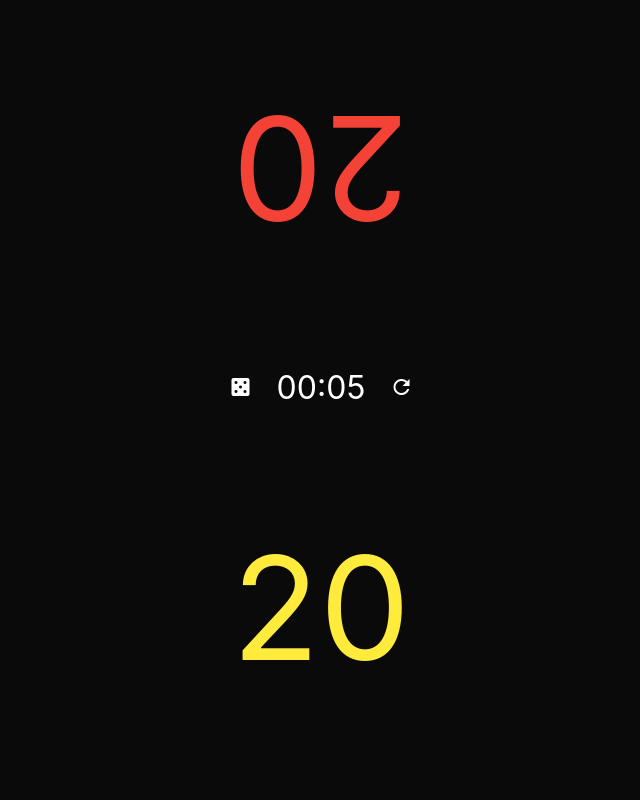
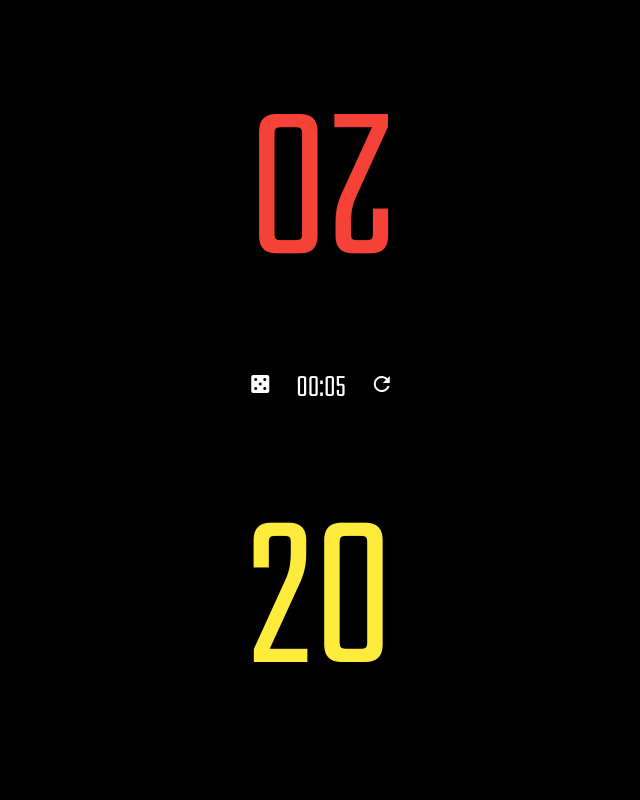
Before and after one commit to filipeaguiar/Magic-Life-Counter, a plain HTML site: page index.html in a window 1280 px wide. Shown: the whole page, without its empty margins (319-959 px from the left). Drawn offline with nearby package versions, Linux system fonts and the light colour scheme.

Commit message:
Changed Font

```diff
--- a/index.html
+++ b/index.html
@@ -8,9 +8,7 @@
         <title>Magic Life Counter</title>
 
         <link rel="stylesheet" type="text/css" href="style.css">
-        <link
-            href="https://fonts.googleapis.com/css?family=Barlow:500&display=swap"
-            rel="stylesheet">
+        <link href="https://fonts.googleapis.com/css?family=Teko:300&display=swap" rel="stylesheet">
         <link
             href="https://fonts.googleapis.com/icon?family=Material+Icons"
             rel="stylesheet">
@@ -20,7 +18,7 @@
             integrity="sha256-vK3UTo/8wHbaUn+dTQD0X6dzidqc5l7gczvH+Bnowwk="
             crossorigin="anonymous"/>
     </head>
-    <body class="has-background-black has-text-centered is-unselectable">
+    <body class="has-text-centered is-unselectable">
         <div id="content" class="hero has-text-white is-fullheight is-fullwidth">
             <div id="life" class="container" v-show="lifeCounter">
                 <div class="columns is-vcentered " id="oponent">
--- a/style.css
+++ b/style.css
@@ -1,8 +1,9 @@
 body,
 html {
-    font-family: 'Barlow', sans-serif;
+    font-family: 'Teko', sans-serif !important;
     overscroll-behavior-y: none;
-    overflow: hidden
+    overflow: hidden;
+    background-color: #000000 !important;
 }
 /*
 #content {
@@ -28,7 +29,7 @@ html {
 #oponentDice,
 #playerDice {
     height: 45vh;
-    font-size: 9em;
+    font-size: 14rem !important;
 }
 
 #oponent,
@@ -49,6 +50,7 @@ html {
 #menu,
 #menuDice {
     height: 10vh;
+    z-index: 10;
 }
 /*
 
```
